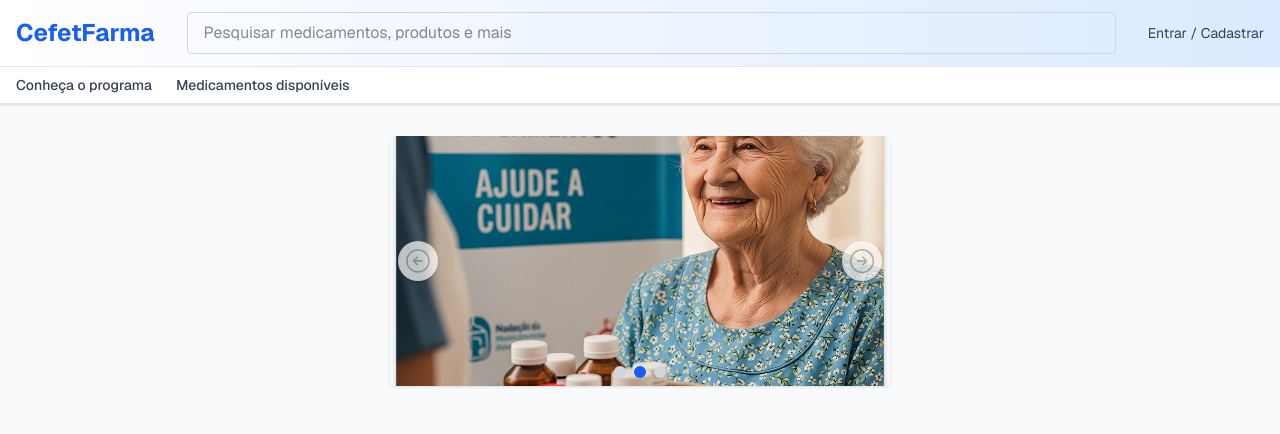
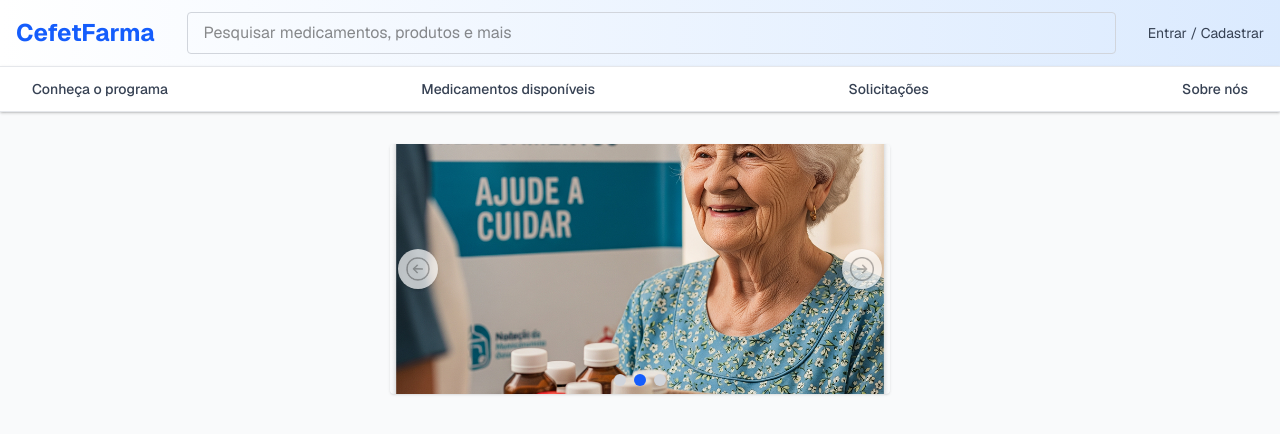
Before and after one commit to livialyrio/Frontend_WEBP2, a Next.js app: page / in a window 1280 px wide. Shown: the top 434 px of the page. Built offline with nearby package versions, Linux system fonts and the light colour scheme.

Commit message:
adicionei solicitações e sobre nós

```diff
--- a/src/app/page.tsx
+++ b/src/app/page.tsx
@@ -25,14 +25,20 @@ export default function HomePage() {
           </div>
         </div>
 
-        {/* Navigation */}
-        <nav className="bg-white border-t border-b border-gray-200">
-          <div className="max-w-7xl mx-auto px-4 py-2 flex gap-6 text-sm font-medium text-gray-700">
+        {/* Navigation: preenchendo 100% da largura e separando igualmente */}
+      <nav className="bg-white border-t border-b border-gray-200 shadow-sm w-full">
+        <div className="w-full px-8 py-3 flex justify-between text-sm font-medium text-gray-700">
           <Link href="#" className="hover:text-blue-600">
             Conheça o programa
           </Link>
           <Link href="#" className="hover:text-blue-600">
             Medicamentos disponíveis
+          </Link>
+          <Link href="#" className="hover:text-blue-600">
+            Solicitações
+          </Link>
+          <Link href="#" className="hover:text-blue-600">
+            Sobre nós
           </Link>
         </div>
       </nav>
```
Lines whose indentation alone changed are shown as unchanged.
